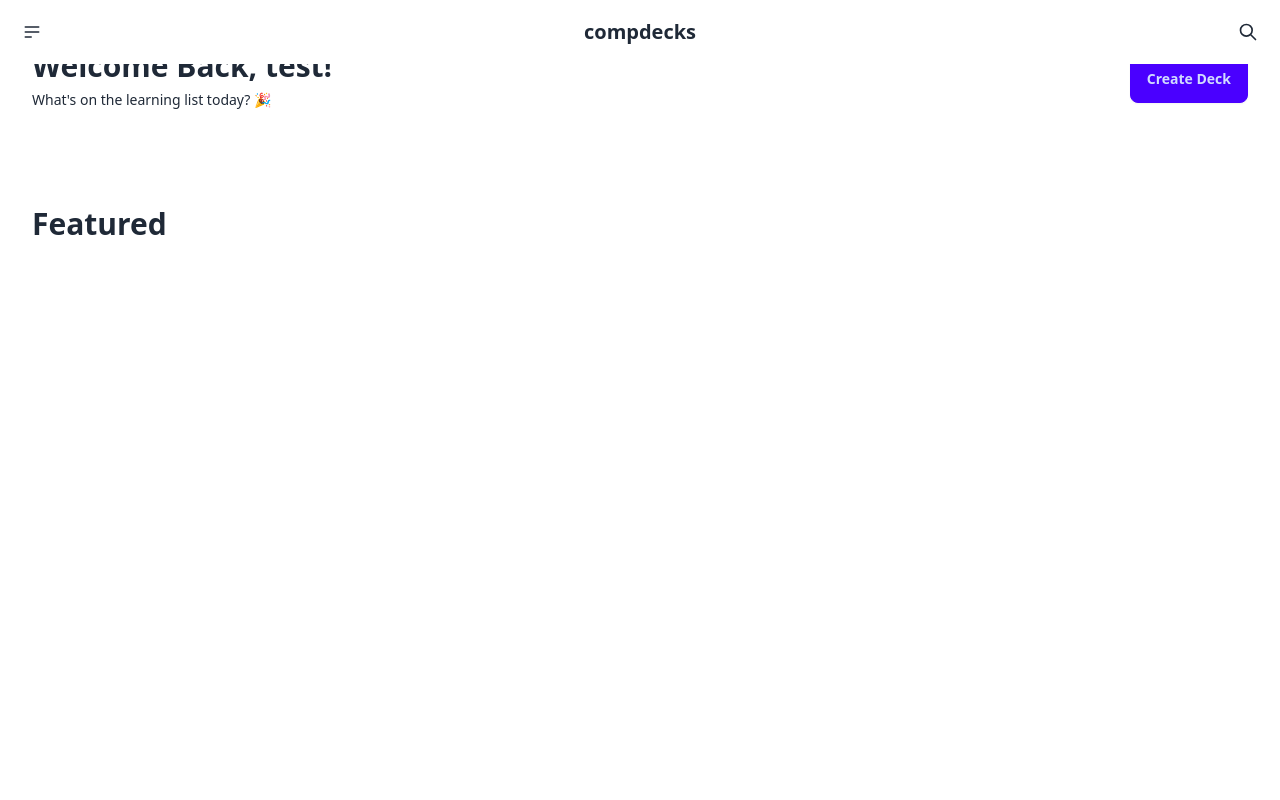
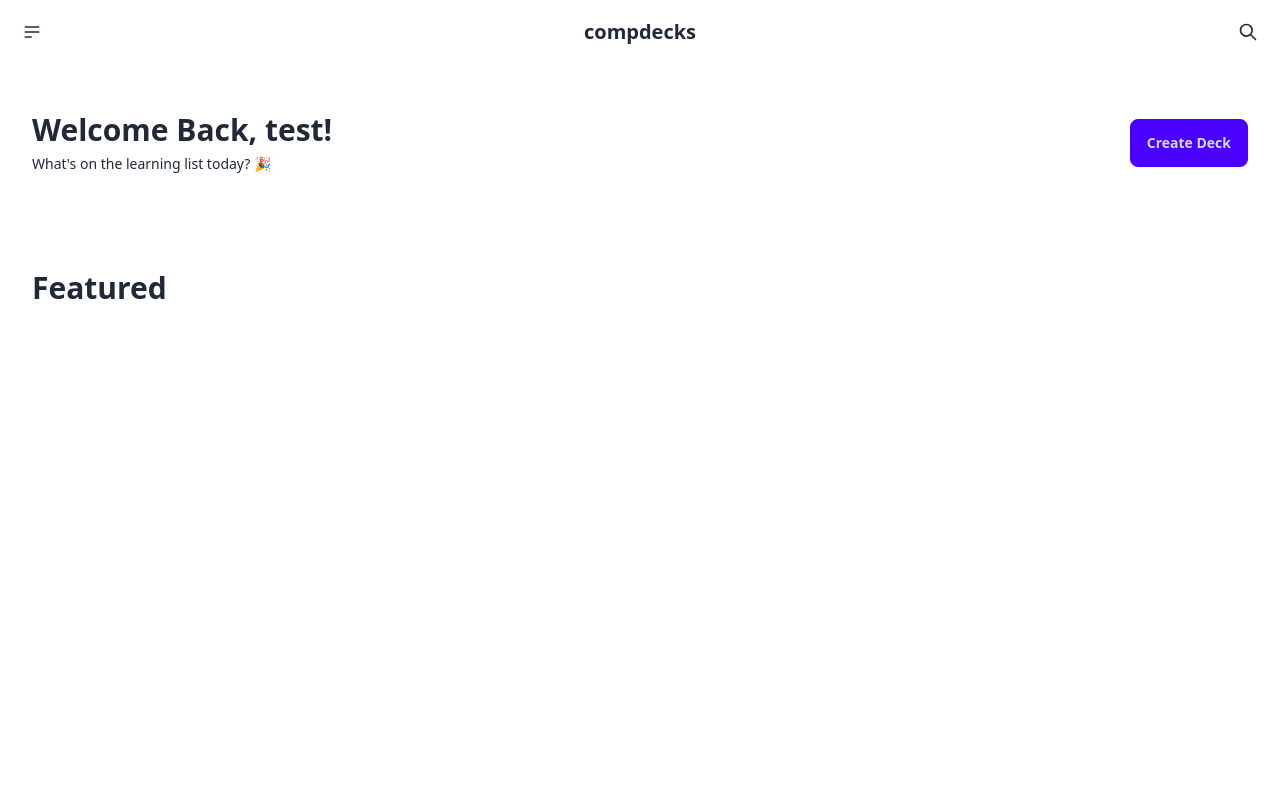
Before and after one commit to LegendaryAKx3/compdecks, a Flask app: page / in a window 1280 px wide. Run offline with Flask 3, Linux system fonts and the light colour scheme; the visitor is signed in with stand-in values (Sample User, id 1); data comes from the database, SQL or seed files in the repository; style sheets or scripts are compiled from the project's sources; some libraries are stand-ins or nearby versions.

Commit message:
fixed navbar overlaying

```diff
--- a/compdecks/templates/content/index.html
+++ b/compdecks/templates/content/index.html
@@ -1,6 +1,6 @@
 {% extends "layout.html" %} {% block title %}Explore{% endblock %} {% block
 body%}
-<div class="h-screen justify-center items-center">
+<div class="justify-center items-center">
   <header>
     <div class="mx-auto max-w-screen-xl px-4 py-8 sm:px-6 sm:py-12 lg:px-8">
       <div class="sm:flex sm:items-center sm:justify-between">
--- a/compdecks/templates/layout.html
+++ b/compdecks/templates/layout.html
@@ -24,7 +24,7 @@
     <title>CompDecks | {% block title %}{% endblock %}</title>
   </head>
 
-  <div class="fixed top-0 w-full start-0 navbar bg-base-100">
+  <div class="fixed top-0 z-10 w-full navbar bg-base-100">
     <div class="navbar-start">
       <div class="dropdown">
         <div
@@ -85,13 +85,10 @@
         </button>
       </form>
     </div>
-    {% if g.user %}
-    <div class="flex flex-row justify-between"></div>
-    {% endif %}
   </div>
 
   <body>
-    <div class="hero">
+    <div>
       {% if session["uuid"] %}
       <form action="/logout" method="get">
         <button aria-lable="logout" type="submit">Log Out</button>
@@ -102,6 +99,6 @@
     <!--TODO: style flash class-->
     <div class="flash">{{ message }}</div>
     {% endfor %}
-    <div class="body">{% block body %}{% endblock %}</div>
+    <div class="container mx-auto mt-16">{% block body %}{% endblock %}</div>
   </body>
 </html>
```
